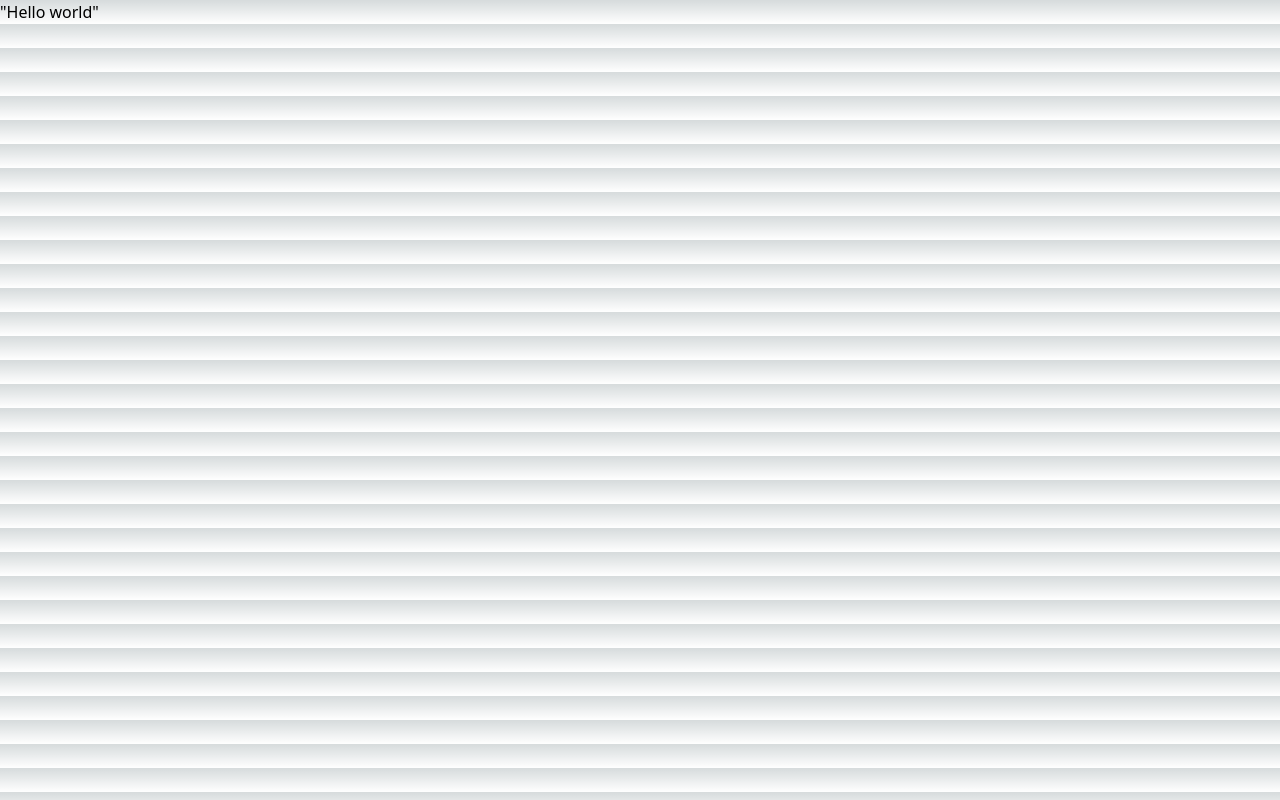
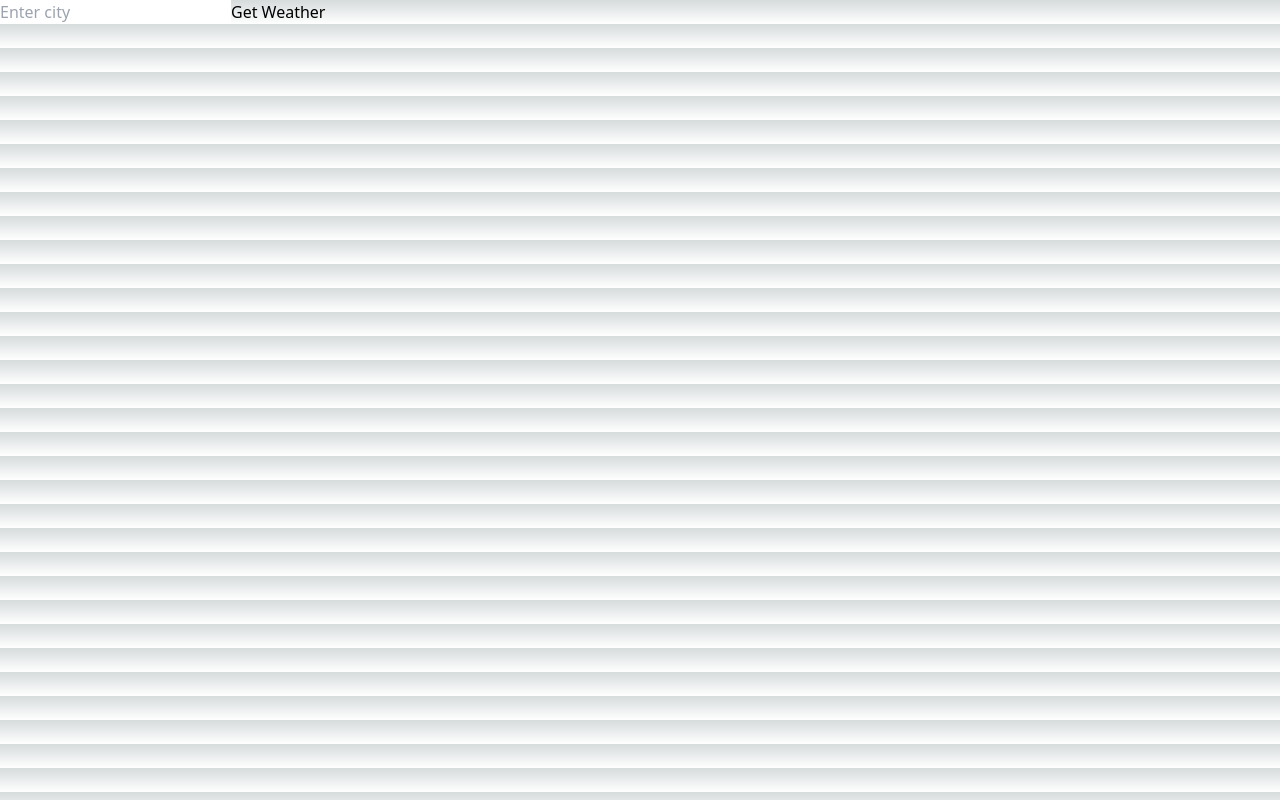
Before and after one commit to test-user98/weather-app, a Next.js app: page / in a window 1280 px wide. Built offline with nearby package versions, Linux system fonts and the light colour scheme.

Commit message:
added the input and button and rendeirng the response from backend api functionality

```diff
--- a/pages/index.js
+++ b/pages/index.js
@@ -2,10 +2,34 @@ import { useState } from 'react';
 import axios from 'axios';
 
 export default function Home() {
+  const [city, setCity] = useState('');
+  const [weather, setWeather] = useState(null);
+  const [error, setError] = useState('');
+
+  const getWeather = async () => {
+    try {
+      const response = await axios.post('/api/weather', { city });
+      setWeather(response.data);
+      setError('');
+    } catch (err) {
+      setError(err.response.data.message);
+      setWeather(null);
+    }
+  };
+
   return (
     <div>
-      <h1>"Hello world"</h1>
-
+      <input type="text" value={city} onChange={(e) => setCity(e.target.value)} placeholder="Enter city" />
+      <button onClick={getWeather}>Get Weather</button>
+      {error && <p>{error}</p>}
+      {weather && (
+        <div>
+          <p>Temperature: {weather.temp}</p>
+          <p>Humidity: {weather.humidity}</p>
+          <p>Wind Speed: {weather.windSpeed}</p>
+          <p>Description: {weather.description}</p>
+        </div>
+      )}
     </div>
   );
 }
```
